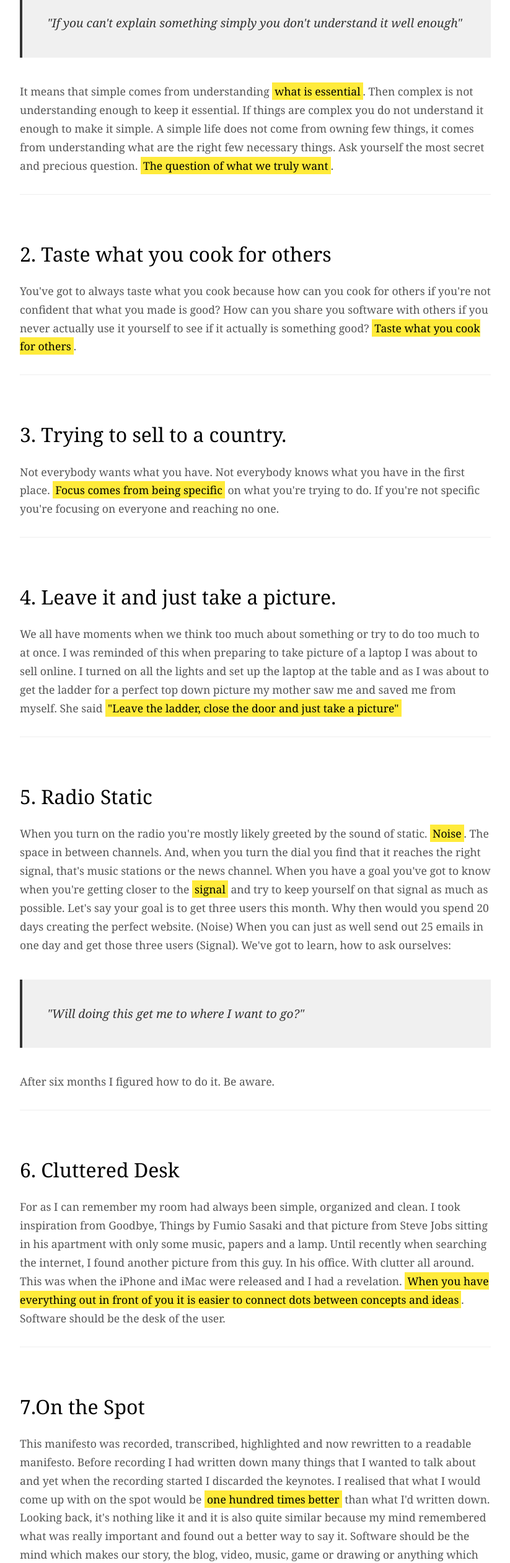
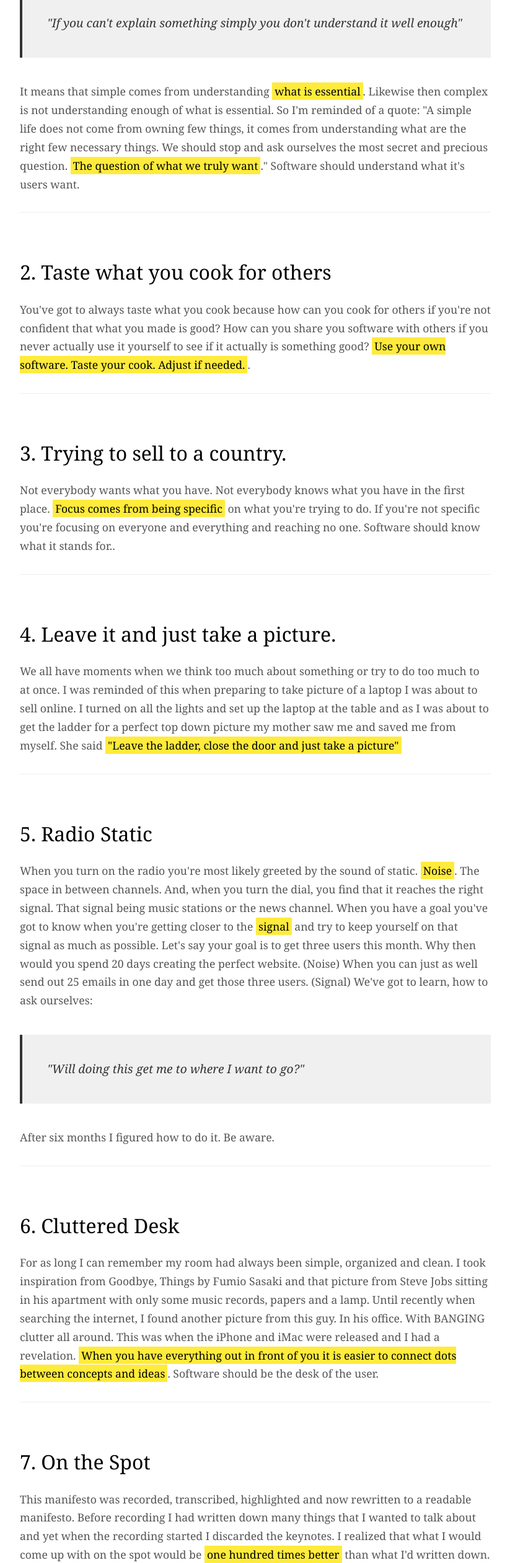
Before and after one commit to AlreadyArio/Outone, a Next.js app: page / in a window 1280 px wide. Shown: the part 840-3361 px from the top of the page at 62% size, without its empty margins (228-1051 px from the left). Built offline with nearby package versions, Linux system fonts and the light colour scheme.

Commit message:
Spell check

```diff
--- a/src/app/page.js
+++ b/src/app/page.js
@@ -22,17 +22,17 @@ export default function Home() {
             <div className="quote">
               &quot;If you can&apos;t explain something simply you don&apos;t understand it well enough&quot;
             </div>
-            <p>It means that simple comes from understanding <span className="highlight">what is essential</span>. Then complex is not understanding enough to keep it essential. If things are complex you do not understand it enough to make it simple. A simple life does not come from owning few things, it comes from understanding what are the right few necessary things. Ask yourself the most secret and precious question. <span className="highlight">The question of what we truly want</span>.</p>
+            <p>It means that simple comes from understanding <span className="highlight">what is essential</span>. Likewise then complex is not understanding enough of what is essential. So I'm reminded of a quote: "A simple life does not come from owning few things, it comes from understanding what are the right few necessary things. We should stop and ask ourselves the most secret and precious question. <span className="highlight">The question of what we truly want</span>.&quot; Software should understand what it&apos;s users want.</p>
           </div>
 
           <div className="principle">
             <h3>2. Taste what you cook for others</h3>
-            <p>You&apos;ve got to always taste what you cook because how can you cook for others if you&apos;re not confident that what you made is good? How can you share you software with others if you never actually use it yourself to see if it actually is something good? <span className="highlight">Taste what you cook for others</span>.</p>
+            <p>You&apos;ve got to always taste what you cook because how can you cook for others if you&apos;re not confident that what you made is good? How can you share you software with others if you never actually use it yourself to see if it actually is something good? <span className="highlight">Use your own software. Taste your cook. Adjust if needed.</span>.</p>
           </div>
 
           <div className="principle">
             <h3>3. Trying to sell to a country.</h3>
-            <p>Not everybody wants what you have. Not everybody knows what you have in the first place. <span className="highlight">Focus comes from being specific</span> on what you&apos;re trying to do. If you&apos;re not specific you&apos;re focusing on everyone and reaching no one.</p>
+            <p>Not everybody wants what you have. Not everybody knows what you have in the first place. <span className="highlight">Focus comes from being specific</span> on what you&apos;re trying to do. If you&apos;re not specific you&apos;re focusing on everyone and everything and reaching no one. Software should know what it stands for..</p>
           </div>
 
           <div className="principle">
@@ -42,7 +42,7 @@ export default function Home() {
 
           <div className="principle">
             <h3>5. Radio Static</h3>
-            <p>When you turn on the radio you&apos;re mostly likely greeted by the sound of static. <span className="highlight">Noise</span>. The space in between channels. And, when you turn the dial you find that it reaches the right signal, that&apos;s music stations or the news channel. When you have a goal you&apos;ve got to know when you&apos;re getting closer to the <span className="highlight">signal</span> and try to keep yourself on that signal as much as possible. Let&apos;s say your goal is to get three users this month. Why then would you spend 20 days creating the perfect website. (Noise) When you can just as well send out 25 emails in one day and get those three users (Signal). We&apos;ve got to learn, how to ask ourselves:</p>
+            <p>When you turn on the radio you&apos;re most likely greeted by the sound of static. <span className="highlight">Noise</span>. The space in between channels. And, when you turn the dial, you find that it reaches the right signal. That signal being music stations or the news channel. When you have a goal you&apos;ve got to know when you&apos;re getting closer to the <span className="highlight">signal</span> and try to keep yourself on that signal as much as possible. Let&apos;s say your goal is to get three users this month. Why then would you spend 20 days creating the perfect website. (Noise) When you can just as well send out 25 emails in one day and get those three users. (Signal) We&apos;ve got to learn, how to ask ourselves:</p>
             <div className="quote">
               &quot;Will doing this get me to where I want to go?&quot;
             </div>
@@ -51,12 +51,12 @@ export default function Home() {
 
           <div className="principle">
             <h3>6. Cluttered Desk</h3>
-            <p>For as I can remember my room had always been simple, organized and clean. I took inspiration from Goodbye, Things by Fumio Sasaki and that picture from Steve Jobs sitting in his apartment with only some music, papers and a lamp. Until recently when searching the internet, I found another picture from this guy. In his office. With clutter all around. This was when the iPhone and iMac were released and I had a revelation. <span className="highlight">When you have everything out in front of you it is easier to connect dots between concepts and ideas</span>. Software should be the desk of the user.</p>
+            <p>For as long I can remember my room had always been simple, organized and clean. I took inspiration from Goodbye, Things by Fumio Sasaki and that picture from Steve Jobs sitting in his apartment with only some music records, papers and a lamp. Until recently when searching the internet, I found another picture from this guy. In his office. With BANGING clutter all around. This was when the iPhone and iMac were released and I had a revelation. <span className="highlight">When you have everything out in front of you it is easier to connect dots between concepts and ideas</span>. Software should be the desk of the user.</p>
           </div>
 
           <div className="principle">
-            <h3>7.On the Spot</h3>
-            <p>This manifesto was recorded, transcribed, highlighted and now rewritten to a readable manifesto. Before recording I had written down many things that I wanted to talk about and yet when the recording started I discarded the keynotes. I realised that what I would come up with on the spot would be <span className="highlight">one hundred times better</span> than what I&apos;d written down. Looking back, it&apos;s nothing like it and it is also quite similar because my mind remembered what was really important and found out a better way to say it. Software should be the mind which makes our story, the blog, video, music, game or drawing or anything which we create better. <span className="highlight">Software should make your creations better</span>.</p>
+            <h3>7. On the Spot</h3>
+            <p>This manifesto was recorded, transcribed, highlighted and now rewritten to a readable manifesto. Before recording I had written down many things that I wanted to talk about and yet when the recording started I discarded the keynotes. I realized that what I would come up with on the spot would be <span className="highlight">one hundred times better</span> than what I&apos;d written down. Looking back, it&apos;s nothing like it and it is also quite similar because my mind remembered what was really important and found out a better way to say it. <span className="highlight"> Software should be the mind which makes our story, the blog, video, music, game or drawing or anything which we create or do, one hundred time better.</span>.</p>
           </div>
         </div>
       </section>
```
